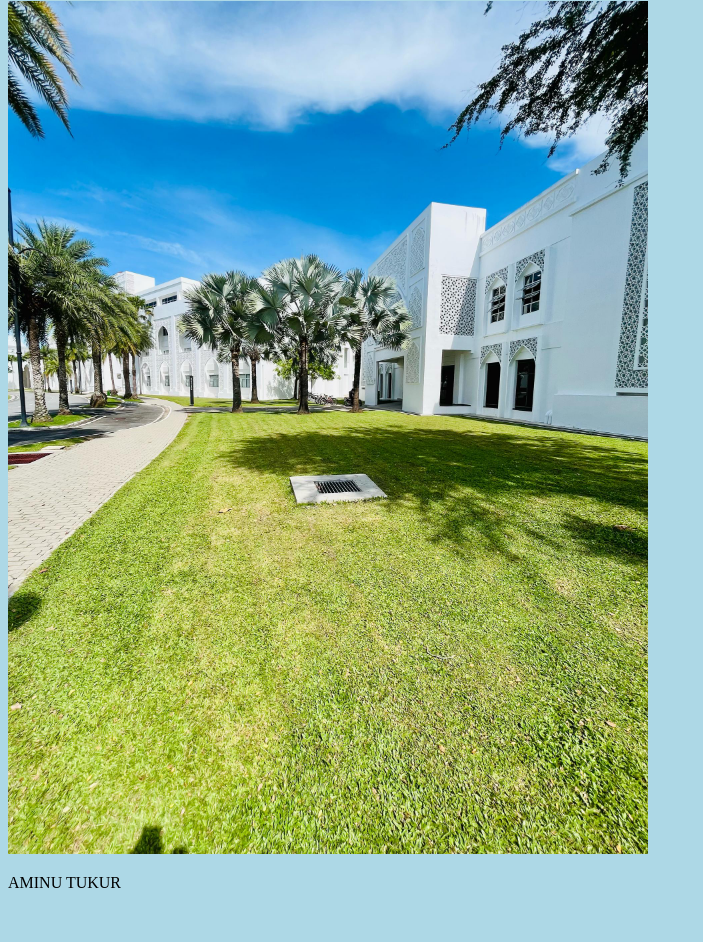
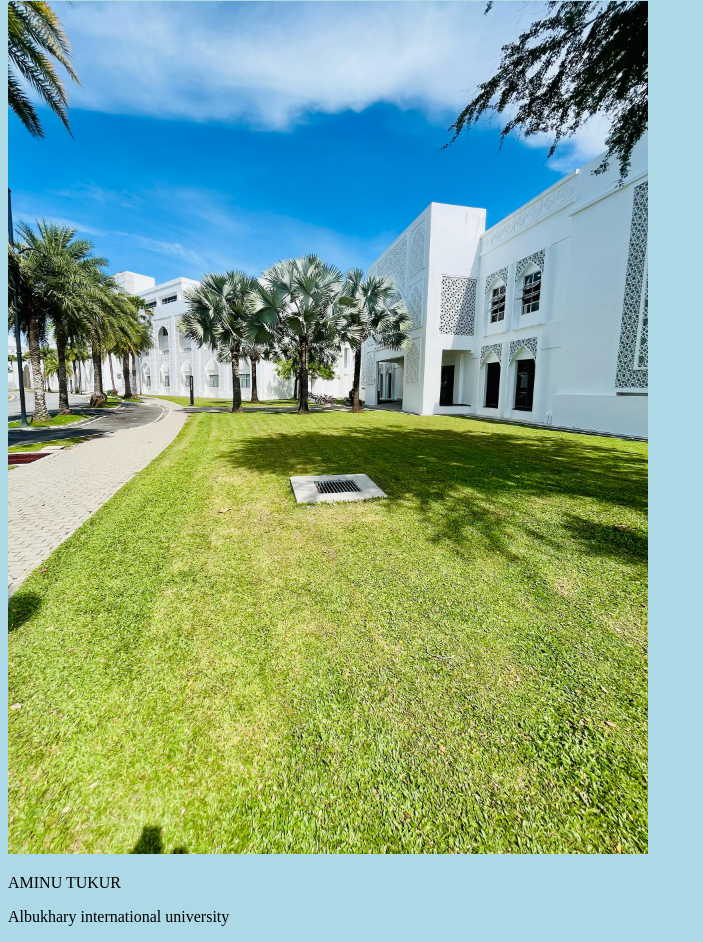
Before and after one commit to khampha00/my-first-repo, a plain HTML site: page index.html in a window 1280 px wide. Shown: the part 1447-2389 px from the top of the page, without its empty margins (0-703 px from the left). Before the commit the page ends 2355 px from the top, so only its background shows below. Drawn offline with Linux system fonts and the light colour scheme.

Commit message:
index.html updated. note added

```diff
--- a/index.html
+++ b/index.html
@@ -13,5 +13,6 @@
 <p>A new line in our file!</p>
 <div><img src="image2.jpg" alt="Hello Git" style="width:100%;max-width:640px"></div>
     <p> AMINU TUKUR</p>
+    <p>Albukhary international university</p>
 </body>
 </html>
```
